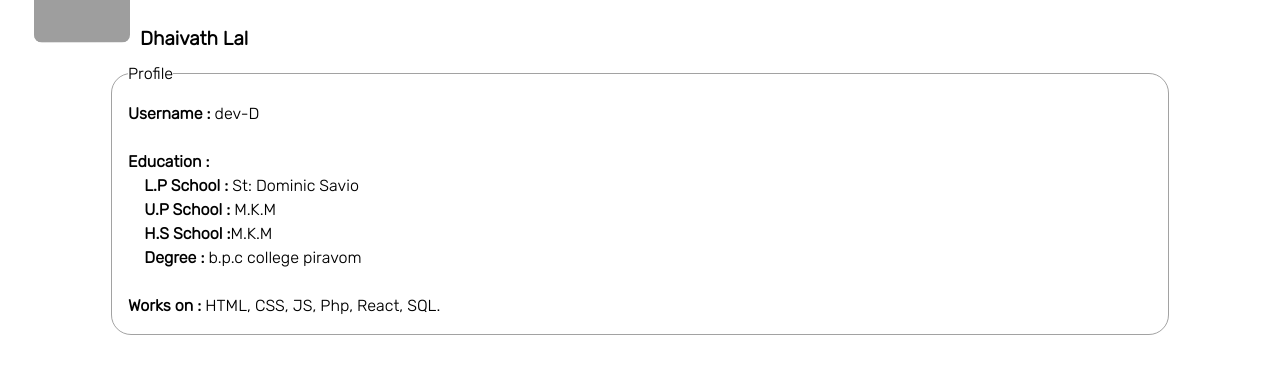
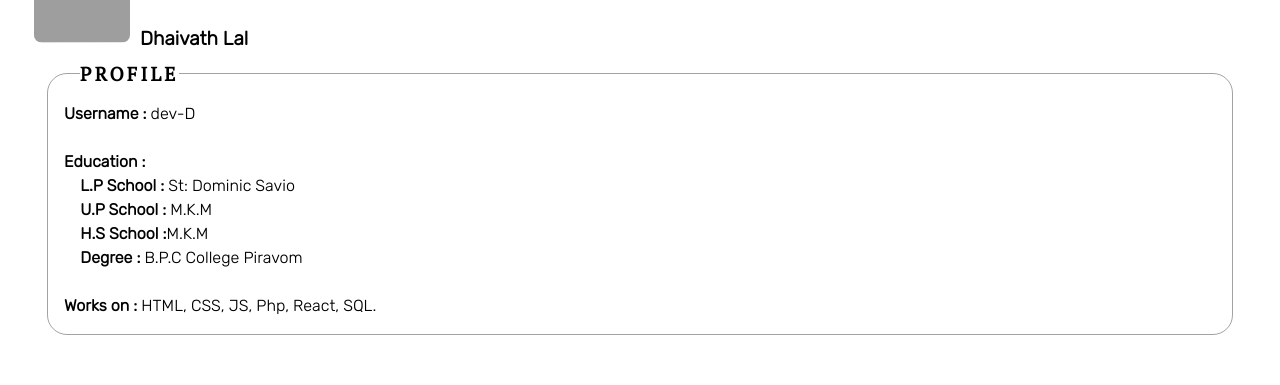
Before and after one commit to The-Dev-D/profile, a React (Create React App) app: page / in a window 1280 px wide. Shown: the part 375-760 px from the top of the page. Built offline with nearby package versions, Linux system fonts and the light colour scheme; grey boxes are pictures that could not be loaded.

Commit message:
v0.0.4 Dark mode Stable

```diff
--- a/src/App.css
+++ b/src/App.css
@@ -1,4 +1,5 @@
 @import url('https://fonts.googleapis.com/css2?family=Rubik:wght@326&display=swap');
+@import url('https://fonts.googleapis.com/css2?family=PT+Serif&display=swap');
 *{
   transition: all 0.1s linear;
   font-family: 'Rubik', sans-serif;
@@ -13,6 +14,13 @@
 body{
   background: var(--theme);
   color: var(--color);
+}
+legend{
+  font-family: 'PT Serif', serif;
+  font-size: larger;
+  font-weight: bold;
+  letter-spacing: 0.2rem;
+  margin-left: 1rem;
 }
 header{
   position: sticky;
@@ -88,7 +96,7 @@ i {
   position: relative;
 }
 fieldset {
-  width: 80vw;
+  width: 90vw;
   border: 1px solid rgba(128, 128, 128, 0.729);
   padding: 1rem;
   border-radius: 20px;
@@ -129,6 +137,9 @@ a {
   .cover {
     aspect-ratio: 2;
   }
+  fieldset {
+    width: 80vw;
+  }
 }
 
 
--- a/src/components/Defenitions.jsx
+++ b/src/components/Defenitions.jsx
@@ -4,13 +4,13 @@ export default function Defenitions() {
     return (
         <div className="fill flex vc hc">
             <fieldset>
-                <legend>Profile</legend>
+                <legend>PROFILE</legend>
                 <b> Username : </b> dev-D <br/><br/>
                 <b> Education :</b> <br/>
                 &nbsp;&nbsp;&nbsp; <b>L.P  School :</b> St: Dominic Savio <br/>
                 &nbsp;&nbsp;&nbsp; <b>U.P School :</b> M.K.M <br/>
                 &nbsp;&nbsp;&nbsp; <b>H.S School :</b>M.K.M<br/>
-                &nbsp;&nbsp;&nbsp; <b>Degree :</b> b.p.c college piravom<br/><br/>
+                &nbsp;&nbsp;&nbsp; <b>Degree :</b> B.P.C College Piravom<br/><br/>
 
                 <b> Works on :</b> HTML, CSS, JS, Php, React, SQL.
             </fieldset>
--- a/src/components/Navbar.jsx
+++ b/src/components/Navbar.jsx
@@ -1,31 +1,50 @@
 import { IconButton } from '@material-ui/core'
-import React,{useState} from 'react'
+import React,{useState,useEffect} from 'react'
 
 export default function Navbar() {
-    const [dark, setdark] = useState(false)
-    let theme = document.querySelector(":root");
-    const changeTheme = ()=> {
-        setdark(!dark)
-        if(!dark)
+
+    const [dark, setdark] = useState()
+
+    useEffect(() => {
+        const now =localStorage.getItem('theme');
+        if(now!==null)
         {
-            theme.style.setProperty("--theme","#0f111c");
-            theme.style.setProperty("--color","#ffffff");
+            if(now==="true")
+            {
+                setdark(true);
+            }
+            else
+            {
+                setdark(false);
+            }
         }
-        else
-        {
-            theme.style.setProperty("--theme","#ffffff");
-            theme.style.setProperty("--color","#000000");
-        }
+
+    },[])
+
+    useEffect(() => {
+    localStorage.setItem('theme',dark);
+    if(dark)
+    {
+        document.querySelector(":root").style.setProperty("--theme","#0f111c");
+        document.querySelector(":root").style.setProperty("--color","#ffffff");
     }
+    else
+    {
+        document.querySelector(":root").style.setProperty("--theme","#ffffff");
+        document.querySelector(":root").style.setProperty("--color","#000000");
+    }
+
+    }, [dark])
+
     return (
         <header className="flex vc sb">
             <div className="name theme">
                 <i class="fa fa-terminal theme" aria-hidden="true"></i>
                 dev:D
             </div>
-            <IconButton size="small">
+            <IconButton size="small" onClick={()=> setdark(!dark)}>
                 <div className="icon" >
-                    {dark?<i class="fas fa-sun" onClick={changeTheme} ></i>: <i class="far fa-moon theme" onClick={changeTheme}></i>}
+                    {dark?<i class="fas fa-sun" ></i>: <i class="far fa-moon theme" ></i>}
                 </div>
             </IconButton>
       </header>
```
